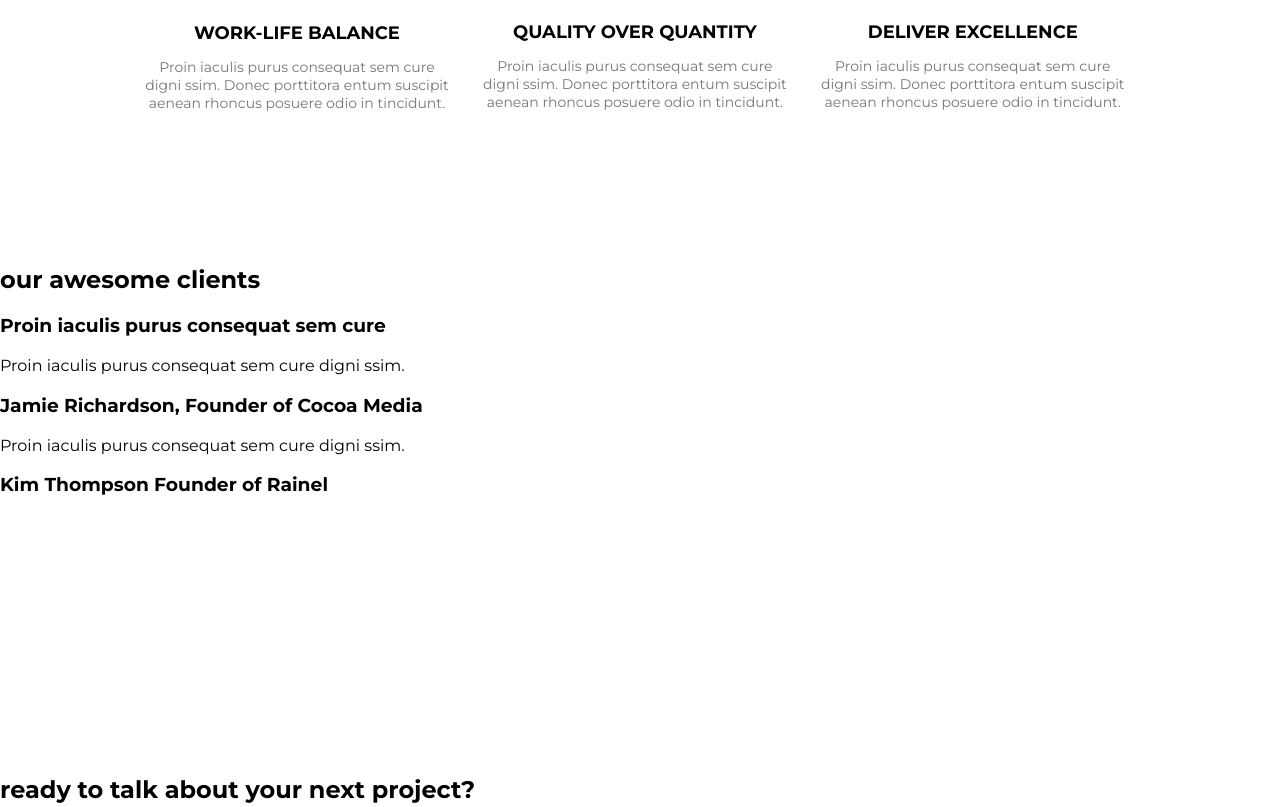
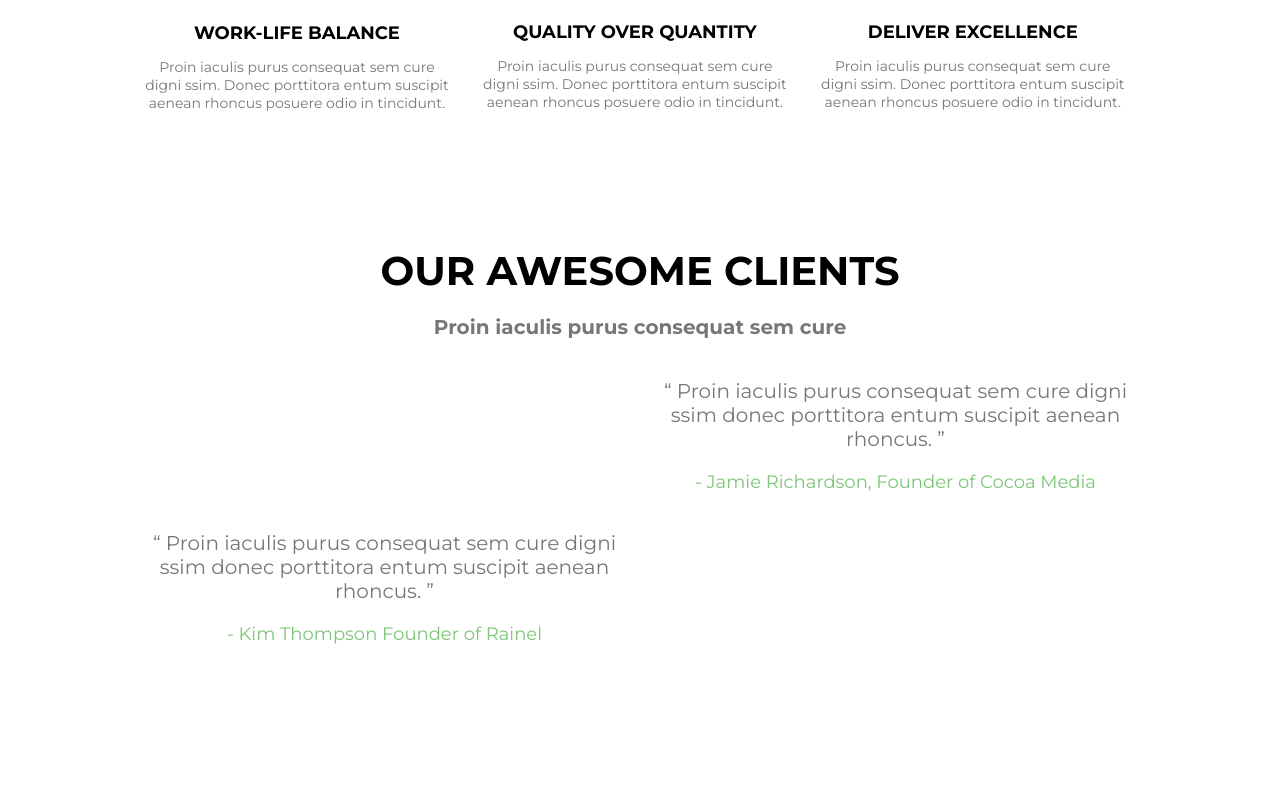
Before and after one commit to masives/webdevchallenge3, a plain HTML site: page index.html in a window 1280 px wide. Shown: the part 3019-3826 px from the top of the page. Drawn offline with Linux system fonts and the light colour scheme.

Commit message:
-add client section styling

```diff
--- a/index.html
+++ b/index.html
@@ -140,17 +140,20 @@
             </div>
         </section>
 
-        <section>
-            <h2>our awesome clients</h2>
-            <h3>Proin iaculis purus consequat sem cure</h3>
-            <div>
-                <p>Proin iaculis purus consequat sem cure digni ssim.</p>
-                <h3>Jamie Richardson, Founder of Cocoa Media</h3>
+        <section class="clientsSection">
+            <h2 class="title">our awesome clients</h2>
+            <h3 class="desc">Proin iaculis purus consequat sem cure</h3>
+            <div class="clientsBox" id="clientsBoxRight">
+                <p class="desc">“ Proin iaculis purus consequat sem cure  digni ssim
+donec porttitora entum suscipit aenean rhoncus. ” </p>
+                <p class="quoteAuthor">- Jamie Richardson, Founder of Cocoa Media</p>
             </div>
-            <div>
-                <p>Proin iaculis purus consequat sem cure digni ssim.</p>
-                <h3>Kim Thompson Founder of Rainel</h3>
+            <div class="clientsBox" id="clientsBoxLeft">
+                <p class="desc">“ Proin iaculis purus consequat sem cure  digni ssim
+donec porttitora entum suscipit aenean rhoncus. ” </p>
+                <p class="quoteAuthor">- Kim Thompson Founder of Rainel</p>
             </div>
+            <div class="clearfix"></div>
         </section>
 
         <section>
--- a/sass/main.scss
+++ b/sass/main.scss
@@ -165,6 +165,31 @@ $relaxTopPadding: 120px;
     }
 }
 
+.clientsSection{
+    text-align: center;
+    width: 80vw;
+    margin: 0 auto;
+}
+
+/* font-size:22px;
+18px podpis*/
+
+.clientsBox{
+    font-size: 22px;
+    width: 50.1%;
+}
+
+#clientsBoxRight{
+    float:right;
+}
+#clientsBoxLeft{
+    float:left;
+}
+
+.quoteAuthor{
+    color: $limegreen;
+    font-size: 18px;
+}
 
 .iconBorder{
     border: 4px solid #000;
```
Also changed, not shown: css/main.css, 1 other file.
